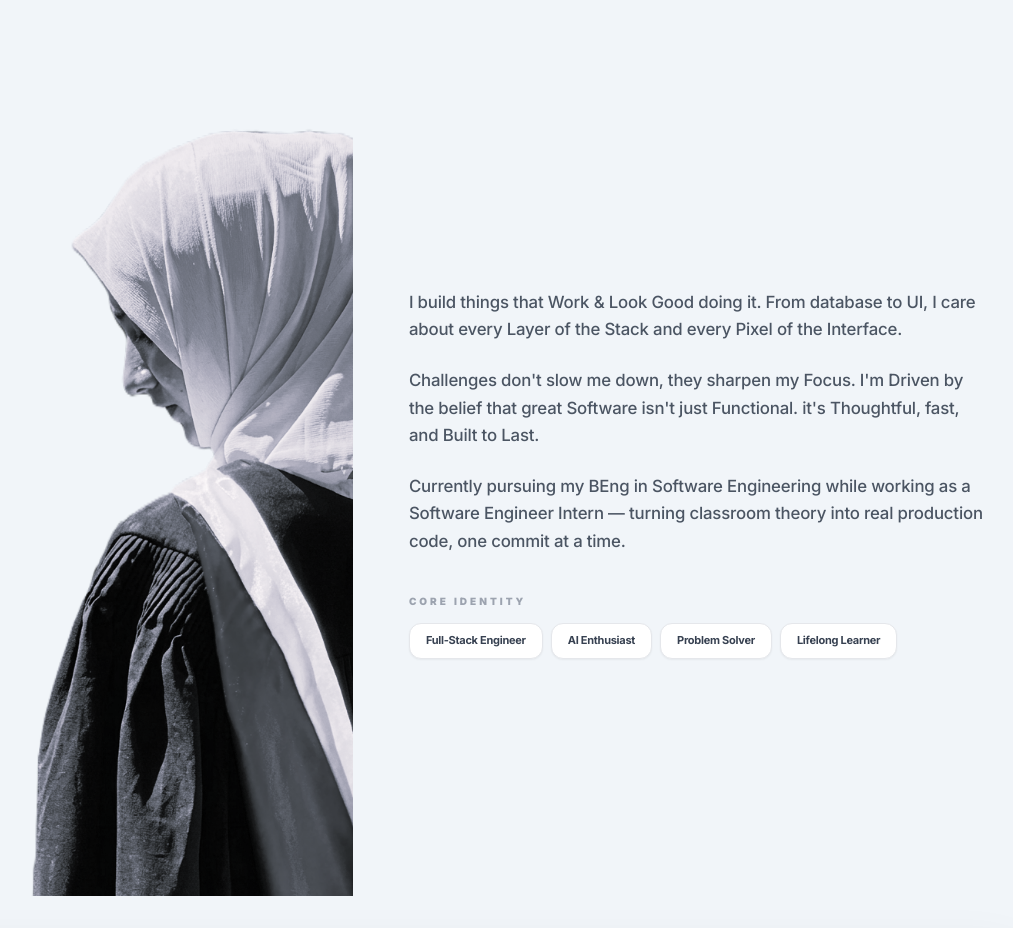
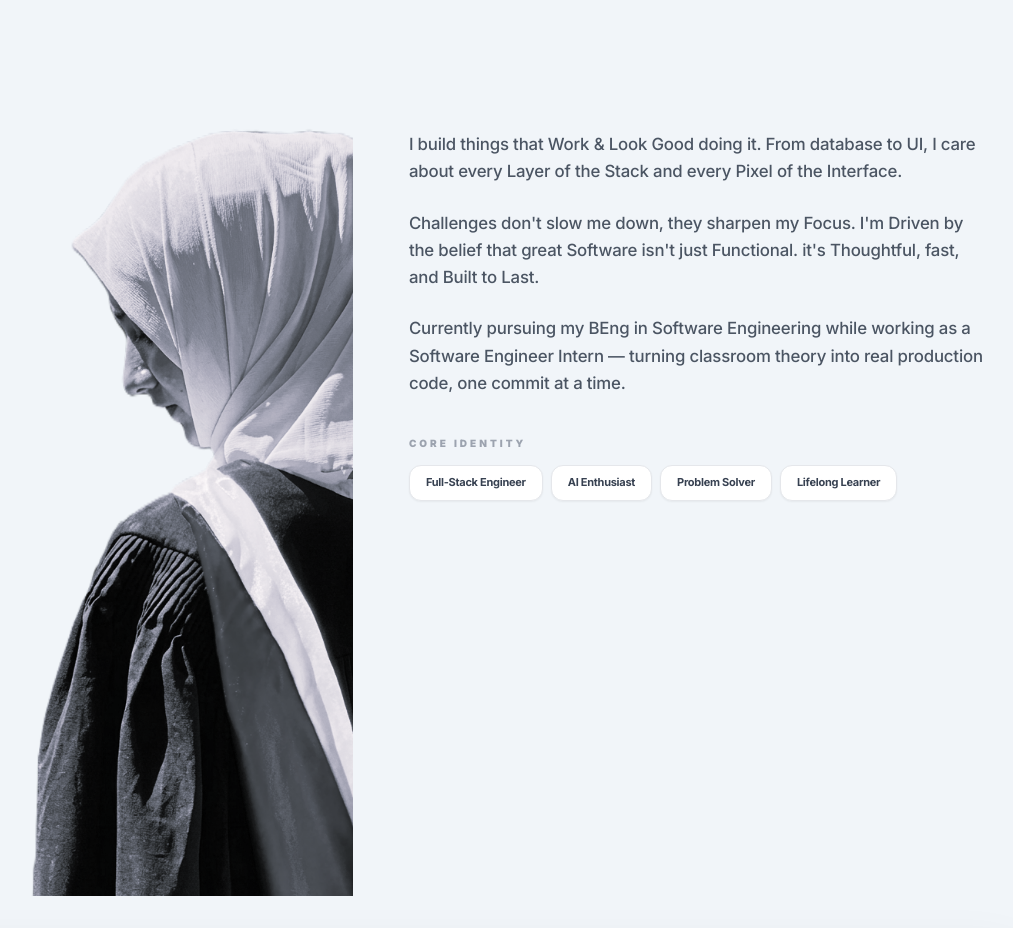
Before and after one commit to MNSBaanu/MyPortfolio, a React (Vite) app: page / in a window 1280 px wide. Shown: the part 980-1908 px from the top of the page, without its empty margins (233-1246 px from the left). Built offline with nearby package versions, Linux system fonts and the light colour scheme.

Commit message:
refactor: improve layout and responsiveness in About component
- Adjusted item alignment in the About component for better visual consistency.
- Enhanced layout structure by modifying flex properties for improved responsiveness on larger screens.

```diff
--- a/src/components/About.tsx
+++ b/src/components/About.tsx
@@ -24,7 +24,7 @@ export default function About() {
           </h2>
         </motion.div>
 
-        <div className="grid lg:grid-cols-[1fr_1.1fr] gap-10 lg:gap-14 items-center w-full">
+        <div className="grid lg:grid-cols-[1fr_1.1fr] gap-10 lg:gap-14 lg:items-center items-start w-full">
 
           <motion.div
             initial={{ opacity: 0, x: -30 }}
@@ -44,7 +44,7 @@ export default function About() {
             />
           </motion.div>
 
-          <div className="relative z-10 flex flex-col text-left order-1 lg:order-2">
+          <div className="relative z-10 flex flex-col text-left order-1 lg:order-2 lg:self-start lg:mt-20">
 
             <motion.div
               initial={{ opacity: 0, y: 20 }}
```
